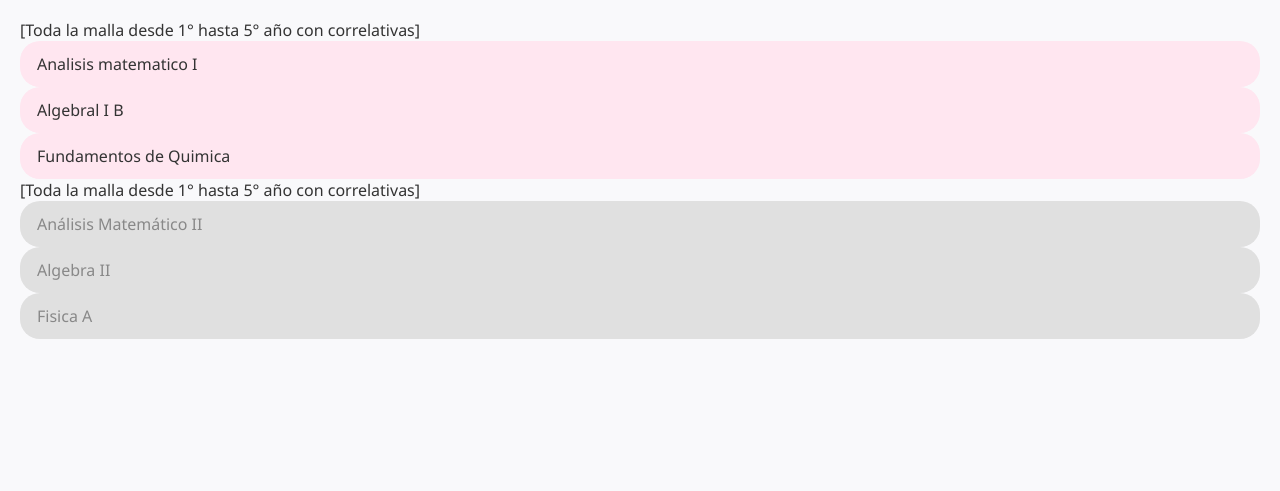
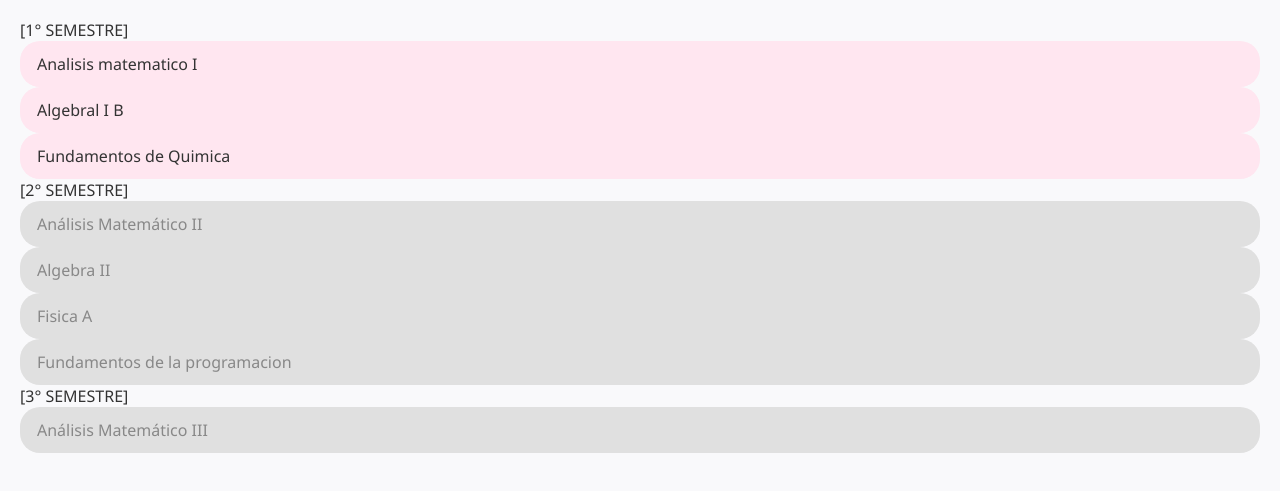
Before and after one commit to oriib01/Malla-industrial, a plain HTML site: page index.html in a window 1280 px wide. Shown: the part 87-578 px from the top of the page. Drawn offline with Linux system fonts and the light colour scheme.

Commit message:
Update index.html

```diff
--- a/index.html
+++ b/index.html
@@ -53,14 +53,17 @@
 
   <!-- Materias de todos los años irán aquí -->
   <!-- Por brevedad solo se indica que está completo -->
-  <div class="1°"><div class="semestre 1">[Toda la malla desde 1° hasta 5° año con correlativas]</div></div>
+  <div class="1°"><div class="semestre 1">[1° SEMESTRE]</div></div>
   <div class="subject" data-code="AM1">Analisis matematico I</div>
 <div class="subject" data-code="AIB">Algebral I B </div>
 <div class="subject" data-code="FQ">Fundamentos de Quimica </div>
-<div class="1°"><div class="semestre 2">[Toda la malla desde 1° hasta 5° año con correlativas]</div></div>
+<div class="1°"><div class="semestre 2">[2° SEMESTRE]</div></div>
   <div class="subject locked" data-code="AM2" data-req="AM1">Análisis Matemático II</div>
  <div class="subject locked" data-code="AGII" data-req="AIB">Algebra II </div>
   <div class="subject locked" data-code="FISA" data-req="AM1,AIB">Fisica A </div>
+  <div class="subject locked" data-code="FP" data-req="AM1,AIB">Fundamentos de la programacion</div>
+   <div class="1°"><div class="semestre 3">[3° SEMESTRE]</div></div>
+   <div class="subject locked" data-code="AM3" data-req="AM2">Análisis Matemático III</div>
   <script>
     const subjects = document.querySelectorAll('.subject');
     function checkUnlocks() {
```
